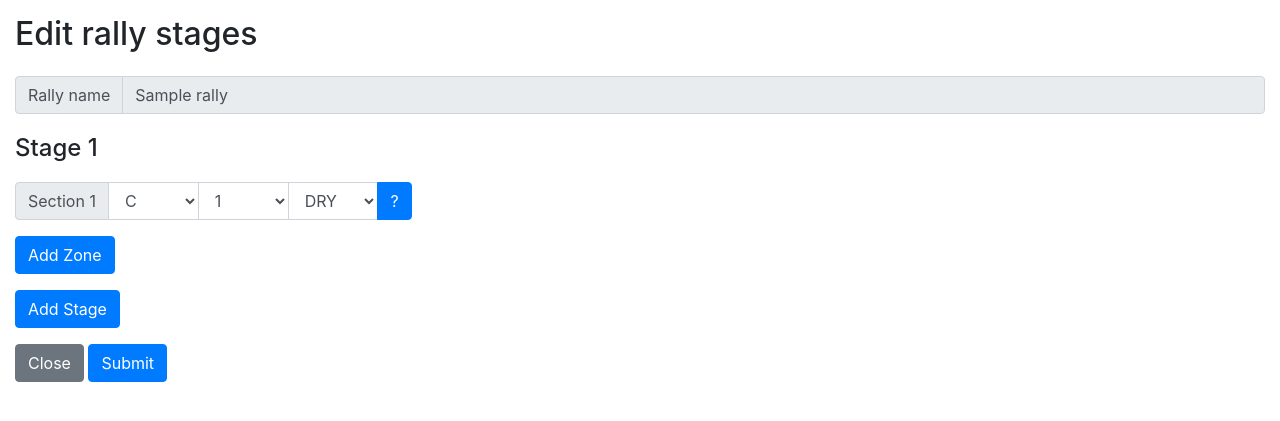
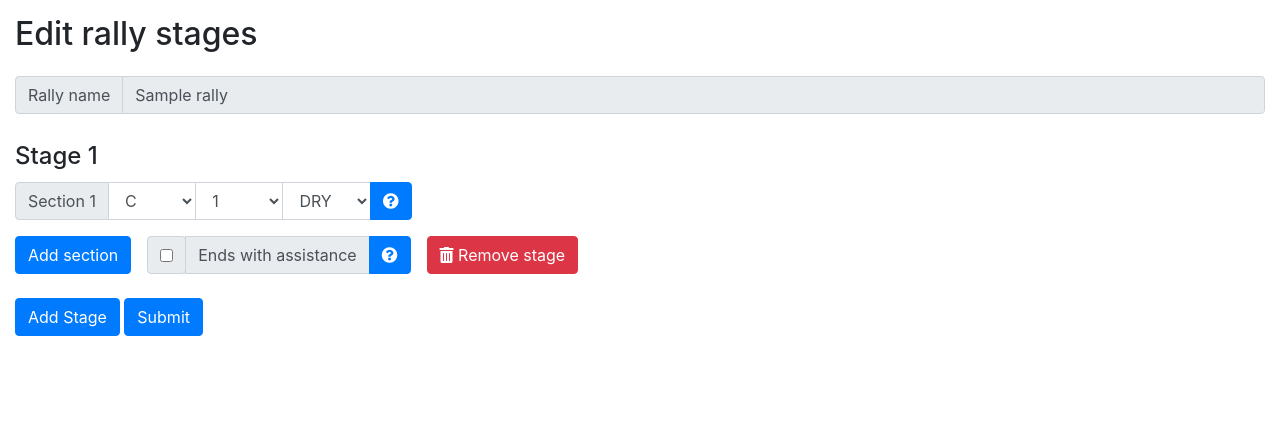
Before and after one commit to rlichiere/rallyman, a Django app: template main/templates/main/rally_edit.html in a window 1280 px wide. Shown: the part 56-477 px from the top of the page. Run offline with Django 3.2, Linux system fonts and the light colour scheme; tables that the repository leaves empty hold one stand-in row (values such as "Sample post"); the template is opened without the code that fills it: values that come from a table or form of the project are taken from there, most other values are stand-ins (such as "Sample title", 1, 10 or a date in 2020); some libraries are stand-ins or nearby versions.

Commit message:
* cleanup

```diff
--- a/main/templates/main/base.html
+++ b/main/templates/main/base.html
@@ -26,6 +26,17 @@
     <script src="https://maxcdn.bootstrapcdn.com/bootstrap/4.3.1/js/bootstrap.min.js"></script>
 
     <style type="text/css">
+        .tooltip div.tooltip-inner {
+            min-width: 100px;
+            max-width: 400px;
+        }
+        .tooltip div.tooltip-inner h1 {
+            font-size: 1.2rem;
+        }
+        .tooltip div.tooltip-inner p {
+            text-align: left;
+        }
+
         .dropdown-item-group {
             margin-left: 10px;
             font-weight: bold;
--- a/main/templates/main/rally_edit.html
+++ b/main/templates/main/rally_edit.html
@@ -17,23 +17,15 @@
     </div>
 
     <div id="StagesList">
-    <div class="panel">
         {% for stage in stages %}
             {% include 'main/rally_edit_stage.html' with stage_num=forloop.counter stage=stage %}
             {% empty %}
             {% include 'main/rally_edit_stage.html' with stage_num=1 %}
         {% endfor %}
     </div>
-    </div>
 
-    <div class="row mb-3">
-        <div class="col-lg-12">
-            <a href="#" class="btn btn-primary" onclick="stageEditor.addStage();">Add Stage</a>
-        </div>
-    </div>
-
-    <div class="panel-footer">
-        <button type="button" class="btn btn-secondary" data-dismiss="modal">Close</button>
+    <div class="panel-footer mt-4">
+        <a href="#" class="btn btn-primary" onclick="stageEditor.addStage();">Add Stage</a>
         <button type="submit" class="btn btn-primary">Submit</button>
     </div>
 
@@ -61,7 +53,7 @@
                 console.log(_lp+' ' + xhr.status + 'Error while calling url : ' + url + ' : ' + data);
             }
         });
-    }
+    };
 
     stageEditor.removeStage = function (stage_num) {
         $('#Stage_stage_num').remove();
--- a/main/templates/main/rally_edit_stage.html
+++ b/main/templates/main/rally_edit_stage.html
@@ -4,23 +4,43 @@
 {% with 'Stage_'|concat:stage_num as oStage %}
 <input type="hidden" id="{{oStage}}_SectionsCount" name="{{oStage}}_sections_count" value="{% if stage.sections|length > 0 %}{{ stage.sections|length }}{% else %}1{% endif %}">
 
-    <div class="panel">
-    <div class="panel-header mb-3">
+<div class="panel mt-4">
+    <div class="panel-header mb-2">
         <h4 class="modal-title">Stage {{ stage_num }}</h4>
     </div>
     <div class="panel-body">
 
         <div class="row" id="{{ oStage }}_SectionsList">
         {% for section in stage.sections %}
-        {% include 'main/rally_edit_stage_section.html' with stage_num=stage_num section_num=forloop.counter section=section %}
+            {% include 'main/rally_edit_stage_section.html' with stage_num=stage_num section_num=forloop.counter section=section %}
         {% empty %}
-        {% include 'main/rally_edit_stage_section.html' with stage_num=stage_num section_num=1 %}
+            {% include 'main/rally_edit_stage_section.html' with stage_num=stage_num section_num=1 %}
         {% endfor %}
         </div>
 
         <div class="row mb-3">
             <div class="col-lg-12">
-                <a href="#" class="btn btn-primary" onclick="_o{{oStage}}.addSection()">Add Zone</a>
+                <div class="form-inline">
+                    <a href="#" class="btn btn-primary" onclick="_o{{oStage}}.addSection()">Add section</a>
+                    <div class="input-group ml-3">
+                        <div class="input-group-text">
+                            <input type="checkbox" id="{{oStage}}_has_assistance" name="{{oStage}}_has_assistance" title="Set assistance">
+                        </div>
+                        <div class="input-group-append">
+                            <label class="input-group-text" for="{{oStage}}_has_assistance">Ends with assistance</label>
+                            <a class="btn btn-primary" href="#"
+                               data-toggle="tooltip" data-html="true"
+                               title="<h1>Ends with assistance</h1>
+                                    <p>Check this option if you want to allow an assistance at the end of this stage.
+                                        <br />Players will be able to repair their car before the next stage.</p>
+                                    <p>Otherwise, players will go directly to the next stage without any repair possibility.</p>"
+                            ><i class="fas fa-question-circle"></i></a>
+                        </div>
+                    </div>
+                    <div class="input-group ml-3">
+                        <a class="btn btn-danger" href="#"><i class="fas fa-trash-alt"></i> Remove stage</a>
+                    </div>
+                </div>
             </div>
         </div>
 
--- a/main/templates/main/rally_edit_stage_section.html
+++ b/main/templates/main/rally_edit_stage_section.html
@@ -28,9 +28,14 @@
     </select>
     <div class="input-group-append">
         {% if section_num == 1 %}
-        <a class="btn btn-primary" href="#" data-toggle="tooltip" data-html="true"
-           title="A stage is composed of a list of zones sections</br>"
-        >?</a>
+        <a class="btn btn-primary" href="#"
+           data-toggle="tooltip" data-html="true"
+           title="<h1>Stage sections</h1>
+                <p>A stage is composed of a list of sections.</p>
+                <p>The stage starts at the beginning of its first section, and ends a the end of its last section.</p>
+                <p>The time of a player on a stage is validated when the player passes the last cell of the last section of the stage.
+                    <br />If the player doesn't finishes the stage (car broken or retired), its time is set to a DNF value.</p>"
+        ><i class="fas fa-question-circle"></i></a>
         {% else %}
         <a id="{{ oZone }}_removeBtn" href="#" class="btn btn-danger" onclick="_o{{oStage}}.removeSection({{ section_num }})"><i class="fas fa-trash-alt"></i></a>
         {% endif %}
```
Also changed, not shown: main/templates/main/rally_create.html (+24 -13 lines).
